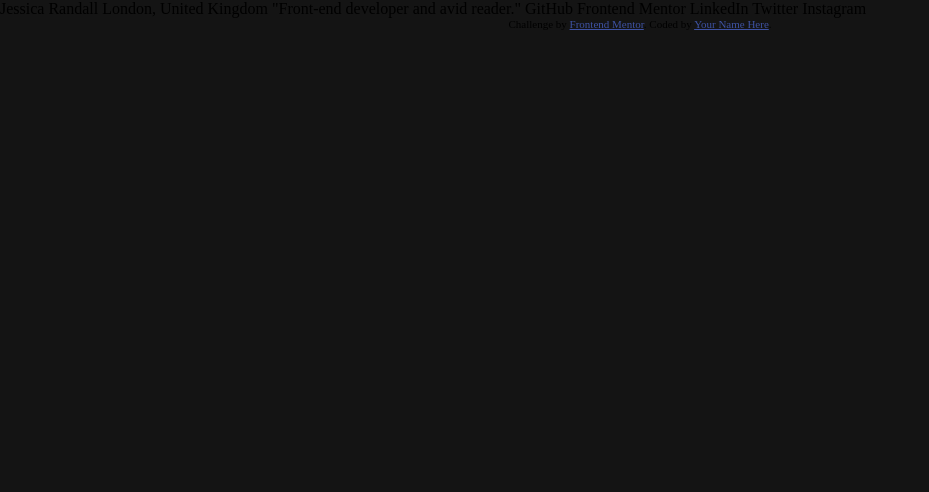
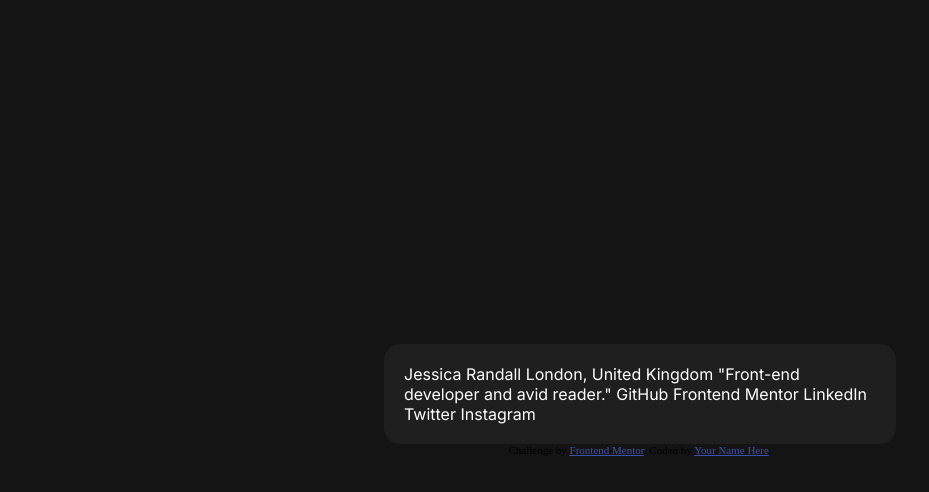
Before and after one commit to Skwarekk/Social-links-profile, a plain HTML site: page index.html in a window 1280 px wide. Shown: the whole page, without its empty margins (0-929 px from the left). Drawn offline with Linux system fonts and the light colour scheme.

Commit message:
container

```diff
--- a/index.html
+++ b/index.html
@@ -13,8 +13,10 @@
     <title>Frontend Mentor | Social links profile</title>
   </head>
   <body>
-    Jessica Randall London, United Kingdom "Front-end developer and avid
-    reader." GitHub Frontend Mentor LinkedIn Twitter Instagram
+    <div class="container">
+      Jessica Randall London, United Kingdom "Front-end developer and avid
+      reader." GitHub Frontend Mentor LinkedIn Twitter Instagram
+    </div>
 
     <div class="attribution">
       Challenge by
--- a/style.css
+++ b/style.css
@@ -1,3 +1,5 @@
+@import url("https://fonts.googleapis.com/css2?family=Inter:ital,opsz,wght@0,14..32,100..900;1,14..32,100..900&display=swap");
+
 :root {
   --green: hsl(75, 94%, 57%);
   --white: hsl(0, 0%, 100%);
@@ -16,6 +18,19 @@ body {
   background-color: var(--dark-gray);
   width: 100vw;
   height: 100vh;
+  display: flex;
+  justify-content: center;
+  align-items: center;
+  flex-direction: column;
+}
+
+.container {
+  background-color: var(--medium-grey);
+  max-width: 40%;
+  padding: 20px;
+  border-radius: 1rem;
+  color: var(--white);
+  font-family: Inter;
 }
 
 /*Frontend mentor files*/
```
